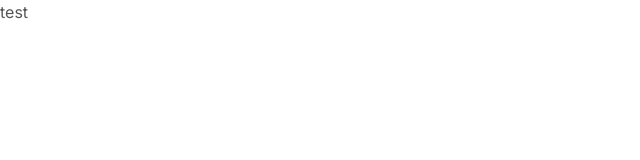
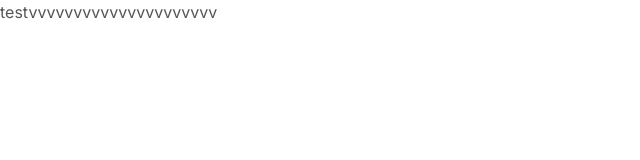
Before and after one commit to kadtechdemo/kadRepo, a plain HTML site: page index.html in a window 1280 px wide. Shown: the whole page, without its empty margins (0-640 px from the left). Drawn offline with nearby package versions, Linux system fonts and the light colour scheme.

Commit message:
Update index.html

```diff
--- a/index.html
+++ b/index.html
@@ -35,7 +35,7 @@
 
 <body>
 
-	test
+	testvvvvvvvvvvvvvvvvvvvvv
 </body>
 
 </html>
```
